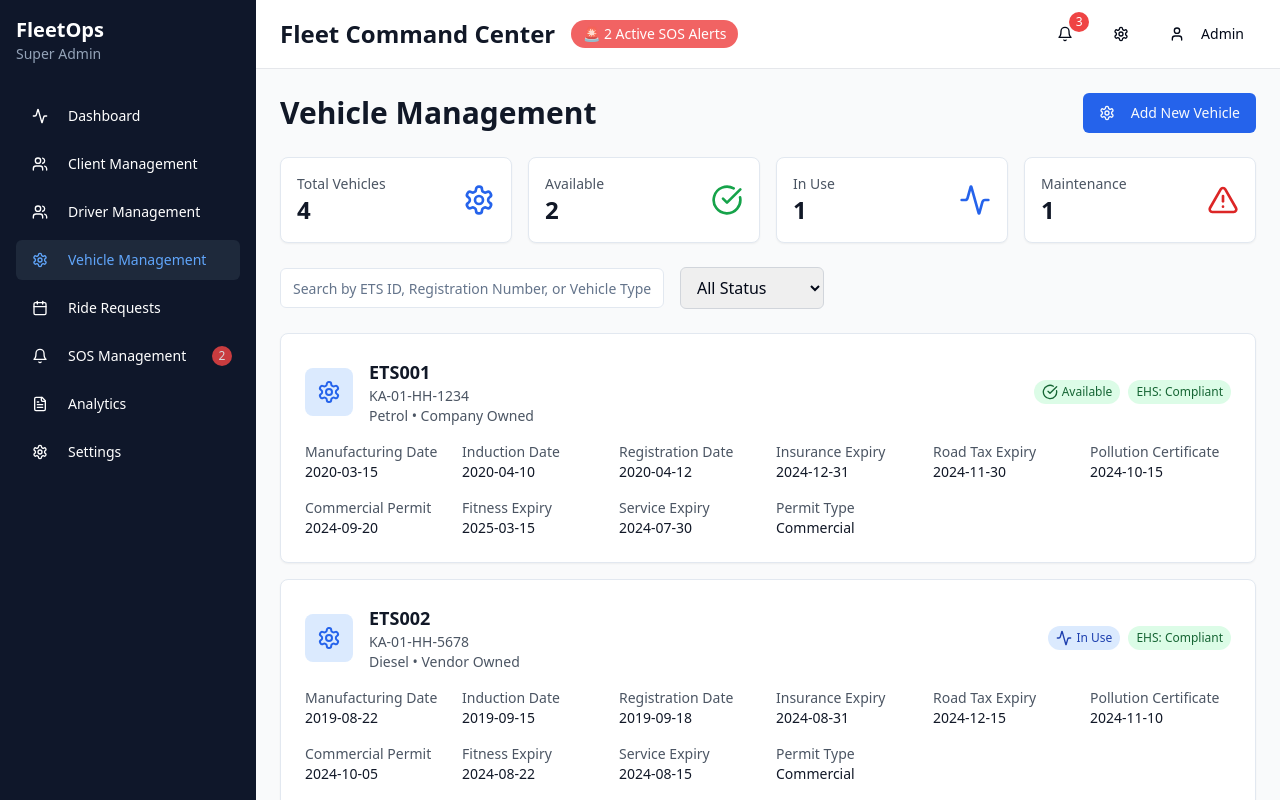
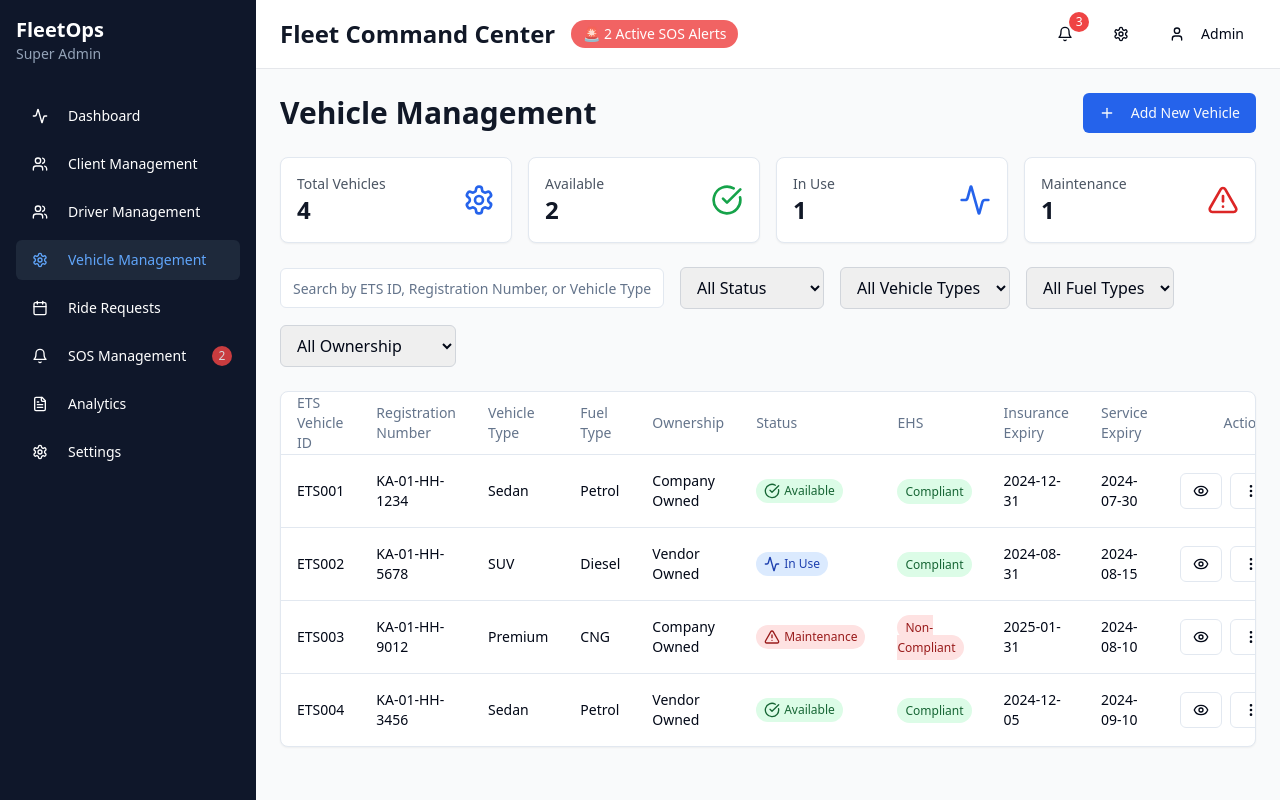
Before and after one commit to jatingupta15/fleet-command-center-ai, a React (Vite) app: page / in a window 1280 px wide. Both pictures are taken after a click on the button "Vehicle Management". Built offline with nearby package versions, Linux system fonts and the light colour scheme.

Commit message:
Refactor vehicle management page
Implement tabular format, action buttons, and filters for vehicle management.

```diff
--- a/src/components/VehicleManagement.tsx
+++ b/src/components/VehicleManagement.tsx
@@ -4,16 +4,46 @@ import { Card, CardContent } from '@/components/ui/card';
 import { Button } from '@/components/ui/button';
 import { Input } from '@/components/ui/input';
 import {
+  Table,
+  TableBody,
+  TableCell,
+  TableHead,
+  TableHeader,
+  TableRow,
+} from '@/components/ui/table';
+import {
+  DropdownMenu,
+  DropdownMenuContent,
+  DropdownMenuItem,
+  DropdownMenuTrigger,
+} from '@/components/ui/dropdown-menu';
+import {
+  Dialog,
+  DialogContent,
+  DialogHeader,
+  DialogTitle,
+  DialogTrigger,
+} from '@/components/ui/dialog';
+import {
   Settings,
   Activity,
   Clock,
   CheckCircle,
-  AlertTriangle
+  AlertTriangle,
+  MoreVertical,
+  Eye,
+  Edit,
+  Trash2,
+  Plus
 } from 'lucide-react';
 
 export const VehicleManagement = () => {
   const [searchTerm, setSearchTerm] = useState('');
   const [statusFilter, setStatusFilter] = useState('all');
+  const [vehicleTypeFilter, setVehicleTypeFilter] = useState('all');
+  const [fuelTypeFilter, setFuelTypeFilter] = useState('all');
+  const [ownershipFilter, setOwnershipFilter] = useState('all');
+  const [selectedVehicle, setSelectedVehicle] = useState(null);
 
   const vehicles = [
     {
@@ -30,7 +60,8 @@ export const VehicleManagement = () => {
       fitnessExpiryDate: '2025-03-15',
       vehicleServiceExpiryDate: '2024-07-30',
       ehs: 'Compliant',
-      vehicleType: 'Petrol',
+      vehicleType: 'Sedan',
+      fuelType: 'Petrol',
       vehicleOwnership: 'Company Owned',
       permitType: 'Commercial',
       status: 'Available',
@@ -49,7 +80,8 @@ export const VehicleManagement = () => {
       fitnessExpiryDate: '2024-08-22',
       vehicleServiceExpiryDate: '2024-08-15',
       ehs: 'Compliant',
-      vehicleType: 'Diesel',
+      vehicleType: 'SUV',
+      fuelType: 'Diesel',
       vehicleOwnership: 'Vendor Owned',
       permitType: 'Commercial',
       status: 'In Use',
@@ -68,7 +100,8 @@ export const VehicleManagement = () => {
       fitnessExpiryDate: '2026-01-10',
       vehicleServiceExpiryDate: '2024-08-10',
       ehs: 'Non-Compliant',
-      vehicleType: 'CNG',
+      vehicleType: 'Premium',
+      fuelType: 'CNG',
       vehicleOwnership: 'Company Owned',
       permitType: 'Private',
       status: 'Maintenance',
@@ -87,7 +120,8 @@ export const VehicleManagement = () => {
       fitnessExpiryDate: '2024-12-05',
       vehicleServiceExpiryDate: '2024-09-10',
       ehs: 'Compliant',
-      vehicleType: 'Petrol',
+      vehicleType: 'Sedan',
+      fuelType: 'Petrol',
       vehicleOwnership: 'Vendor Owned',
       permitType: 'Commercial',
       status: 'Available',
@@ -99,7 +133,10 @@ export const VehicleManagement = () => {
                          vehicle.etsVehicleId.toLowerCase().includes(searchTerm.toLowerCase()) ||
                          vehicle.vehicleType.toLowerCase().includes(searchTerm.toLowerCase());
     const matchesStatus = statusFilter === 'all' || vehicle.status.toLowerCase() === statusFilter.toLowerCase();
-    return matchesSearch && matchesStatus;
+    const matchesVehicleType = vehicleTypeFilter === 'all' || vehicle.vehicleType.toLowerCase() === vehicleTypeFilter.toLowerCase();
+    const matchesFuelType = fuelTypeFilter === 'all' || vehicle.fuelType.toLowerCase() === fuelTypeFilter.toLowerCase();
+    const matchesOwnership = ownershipFilter === 'all' || vehicle.vehicleOwnership.toLowerCase() === ownershipFilter.toLowerCase();
+    return matchesSearch && matchesStatus && matchesVehicleType && matchesFuelType && matchesOwnership;
   });
 
   const getStatusColor = (status: string) => {
@@ -128,12 +165,26 @@ export const VehicleManagement = () => {
     }
   };
 
+  const handleViewDetails = (vehicle: any) => {
+    setSelectedVehicle(vehicle);
+  };
+
+  const handleEdit = (vehicleId: number) => {
+    console.log('Edit vehicle:', vehicleId);
+    // Add edit functionality here
+  };
+
+  const handleDelete = (vehicleId: number) => {
+    console.log('Delete vehicle:', vehicleId);
+    // Add delete functionality here
+  };
+
   return (
     <div className="space-y-6">
       <div className="flex items-center justify-between">
         <h2 className="text-3xl font-bold text-gray-900">Vehicle Management</h2>
         <Button className="bg-blue-600 hover:bg-blue-700">
-          <Settings className="mr-2 h-4 w-4" />
+          <Plus className="mr-2 h-4 w-4" />
           Add New Vehicle
         </Button>
       </div>
@@ -196,7 +247,7 @@ export const VehicleManagement = () => {
       </div>
 
       {/* Search and Filters */}
-      <div className="flex items-center space-x-4">
+      <div className="flex flex-wrap items-center gap-4">
         <Input
           placeholder="Search by ETS ID, Registration Number, or Vehicle Type..."
           value={searchTerm}
@@ -213,81 +264,151 @@ export const VehicleManagement = () => {
           <option value="in use">In Use</option>
           <option value="maintenance">Maintenance</option>
         </select>
+        <select
+          value={vehicleTypeFilter}
+          onChange={(e) => setVehicleTypeFilter(e.target.value)}
+          className="px-3 py-2 border border-gray-300 rounded-md"
+        >
+          <option value="all">All Vehicle Types</option>
+          <option value="sedan">Sedan</option>
+          <option value="suv">SUV</option>
+          <option value="premium">Premium</option>
+        </select>
+        <select
+          value={fuelTypeFilter}
+          onChange={(e) => setFuelTypeFilter(e.target.value)}
+          className="px-3 py-2 border border-gray-300 rounded-md"
+        >
+          <option value="all">All Fuel Types</option>
+          <option value="petrol">Petrol</option>
+          <option value="diesel">Diesel</option>
+          <option value="cng">CNG</option>
+        </select>
+        <select
+          value={ownershipFilter}
+          onChange={(e) => setOwnershipFilter(e.target.value)}
+          className="px-3 py-2 border border-gray-300 rounded-md"
+        >
+          <option value="all">All Ownership</option>
+          <option value="company owned">Company Owned</option>
+          <option value="vendor owned">Vendor Owned</option>
+        </select>
       </div>
 
-      {/* Vehicle List */}
-      <div className="grid grid-cols-1 gap-4">
+      {/* Vehicle Table */}
+      <Card>
+        <CardContent className="p-0">
+          <Table>
+            <TableHeader>
+              <TableRow>
+                <TableHead>ETS Vehicle ID</TableHead>
+                <TableHead>Registration Number</TableHead>
+                <TableHead>Vehicle Type</TableHead>
+                <TableHead>Fuel Type</TableHead>
+                <TableHead>Ownership</TableHead>
+                <TableHead>Status</TableHead>
+                <TableHead>EHS</TableHead>
+                <TableHead>Insurance Expiry</TableHead>
+                <TableHead>Service Expiry</TableHead>
+                <TableHead className="text-right">Actions</TableHead>
+              </TableRow>
+            </TableHeader>
+            <TableBody>
               {filteredVehicles.map((vehicle) => (
-          <Card key={vehicle.id} className="hover:shadow-md transition-shadow">
-            <CardContent className="p-6">
-              <div className="flex items-center justify-between mb-4">
-                <div className="flex items-center space-x-4">
-                  <div className="w-12 h-12 bg-blue-100 rounded-lg flex items-center justify-center">
-                    <Settings className="h-6 w-6 text-blue-600" />
-                  </div>
-                  <div>
-                    <h3 className="text-lg font-semibold text-gray-900">{vehicle.etsVehicleId}</h3>
-                    <p className="text-sm text-gray-600">{vehicle.registrationNumber}</p>
-                    <p className="text-sm text-gray-600">{vehicle.vehicleType} • {vehicle.vehicleOwnership}</p>
-                  </div>
-                </div>
-                <div className="flex items-center space-x-2">
-                  <span className={`px-2 py-1 rounded-full text-xs font-medium flex items-center space-x-1 ${getStatusColor(vehicle.status)}`}>
+                <TableRow key={vehicle.id}>
+                  <TableCell className="font-medium">{vehicle.etsVehicleId}</TableCell>
+                  <TableCell>{vehicle.registrationNumber}</TableCell>
+                  <TableCell>{vehicle.vehicleType}</TableCell>
+                  <TableCell>{vehicle.fuelType}</TableCell>
+                  <TableCell>{vehicle.vehicleOwnership}</TableCell>
+                  <TableCell>
+                    <span className={`px-2 py-1 rounded-full text-xs font-medium flex items-center space-x-1 w-fit ${getStatusColor(vehicle.status)}`}>
                       {getStatusIcon(vehicle.status)}
                       <span>{vehicle.status}</span>
                     </span>
+                  </TableCell>
+                  <TableCell>
                     <span className={`px-2 py-1 rounded-full text-xs font-medium ${vehicle.ehs === 'Compliant' ? 'bg-green-100 text-green-800' : 'bg-red-100 text-red-800'}`}>
-                    EHS: {vehicle.ehs}
+                      {vehicle.ehs}
                     </span>
+                  </TableCell>
+                  <TableCell>{vehicle.insuranceExpiryDate}</TableCell>
+                  <TableCell>{vehicle.vehicleServiceExpiryDate}</TableCell>
+                  <TableCell className="text-right">
+                    <div className="flex items-center justify-end space-x-2">
+                      <Dialog>
+                        <DialogTrigger asChild>
+                          <Button
+                            variant="outline"
+                            size="sm"
+                            onClick={() => handleViewDetails(vehicle)}
+                          >
+                            <Eye className="h-4 w-4" />
+                          </Button>
+                        </DialogTrigger>
+                        <DialogContent className="max-w-4xl">
+                          <DialogHeader>
+                            <DialogTitle>Vehicle Details - {selectedVehicle?.etsVehicleId}</DialogTitle>
+                          </DialogHeader>
+                          {selectedVehicle && (
+                            <div className="grid grid-cols-2 gap-4">
+                              <div>
+                                <h4 className="font-semibold mb-2">Basic Information</h4>
+                                <div className="space-y-2 text-sm">
+                                  <div><span className="font-medium">ETS Vehicle ID:</span> {selectedVehicle.etsVehicleId}</div>
+                                  <div><span className="font-medium">Registration Number:</span> {selectedVehicle.registrationNumber}</div>
+                                  <div><span className="font-medium">Vehicle Type:</span> {selectedVehicle.vehicleType}</div>
+                                  <div><span className="font-medium">Fuel Type:</span> {selectedVehicle.fuelType}</div>
+                                  <div><span className="font-medium">Ownership:</span> {selectedVehicle.vehicleOwnership}</div>
+                                  <div><span className="font-medium">Permit Type:</span> {selectedVehicle.permitType}</div>
                                 </div>
                               </div>
-
-              <div className="grid grid-cols-2 md:grid-cols-4 lg:grid-cols-6 gap-4 text-sm">
                               <div>
-                  <p className="font-medium text-gray-600">Manufacturing Date</p>
-                  <p className="text-gray-900">{vehicle.manufacturingDate}</p>
-                </div>
-                <div>
-                  <p className="font-medium text-gray-600">Induction Date</p>
-                  <p className="text-gray-900">{vehicle.inductionDate}</p>
-                </div>
-                <div>
-                  <p className="font-medium text-gray-600">Registration Date</p>
-                  <p className="text-gray-900">{vehicle.registrationDate}</p>
-                </div>
-                <div>
-                  <p className="font-medium text-gray-600">Insurance Expiry</p>
-                  <p className="text-gray-900">{vehicle.insuranceExpiryDate}</p>
-                </div>
-                <div>
-                  <p className="font-medium text-gray-600">Road Tax Expiry</p>
-                  <p className="text-gray-900">{vehicle.roadTaxExpiryDate}</p>
-                </div>
-                <div>
-                  <p className="font-medium text-gray-600">Pollution Certificate</p>
-                  <p className="text-gray-900">{vehicle.pollutionCertificateExpiryDate}</p>
-                </div>
-                <div>
-                  <p className="font-medium text-gray-600">Commercial Permit</p>
-                  <p className="text-gray-900">{vehicle.commercialPermitExpiryDate}</p>
-                </div>
-                <div>
-                  <p className="font-medium text-gray-600">Fitness Expiry</p>
-                  <p className="text-gray-900">{vehicle.fitnessExpiryDate}</p>
-                </div>
-                <div>
-                  <p className="font-medium text-gray-600">Service Expiry</p>
-                  <p className="text-gray-900">{vehicle.vehicleServiceExpiryDate}</p>
-                </div>
-                <div>
-                  <p className="font-medium text-gray-600">Permit Type</p>
-                  <p className="text-gray-900">{vehicle.permitType}</p>
+                                <h4 className="font-semibold mb-2">Important Dates</h4>
+                                <div className="space-y-2 text-sm">
+                                  <div><span className="font-medium">Manufacturing Date:</span> {selectedVehicle.manufacturingDate}</div>
+                                  <div><span className="font-medium">Induction Date:</span> {selectedVehicle.inductionDate}</div>
+                                  <div><span className="font-medium">Registration Date:</span> {selectedVehicle.registrationDate}</div>
+                                  <div><span className="font-medium">Insurance Expiry:</span> {selectedVehicle.insuranceExpiryDate}</div>
+                                  <div><span className="font-medium">Road Tax Expiry:</span> {selectedVehicle.roadTaxExpiryDate}</div>
+                                  <div><span className="font-medium">Pollution Certificate Expiry:</span> {selectedVehicle.pollutionCertificateExpiryDate}</div>
+                                  <div><span className="font-medium">Commercial Permit Expiry:</span> {selectedVehicle.commercialPermitExpiryDate}</div>
+                                  <div><span className="font-medium">Fitness Expiry:</span> {selectedVehicle.fitnessExpiryDate}</div>
+                                  <div><span className="font-medium">Service Expiry:</span> {selectedVehicle.vehicleServiceExpiryDate}</div>
                                 </div>
                               </div>
+                            </div>
+                          )}
+                        </DialogContent>
+                      </Dialog>
+                      <DropdownMenu>
+                        <DropdownMenuTrigger asChild>
+                          <Button variant="outline" size="sm">
+                            <MoreVertical className="h-4 w-4" />
+                          </Button>
+                        </DropdownMenuTrigger>
+                        <DropdownMenuContent align="end">
+                          <DropdownMenuItem onClick={() => handleEdit(vehicle.id)}>
+                            <Edit className="mr-2 h-4 w-4" />
+                            Edit
+                          </DropdownMenuItem>
+                          <DropdownMenuItem
+                            onClick={() => handleDelete(vehicle.id)}
+                            className="text-red-600"
+                          >
+                            <Trash2 className="mr-2 h-4 w-4" />
+                            Delete
+                          </DropdownMenuItem>
+                        </DropdownMenuContent>
+                      </DropdownMenu>
+                    </div>
+                  </TableCell>
+                </TableRow>
+              ))}
+            </TableBody>
+          </Table>
         </CardContent>
       </Card>
-        ))}
-      </div>
     </div>
   );
 };
```
Lines whose indentation alone changed are shown as unchanged.
